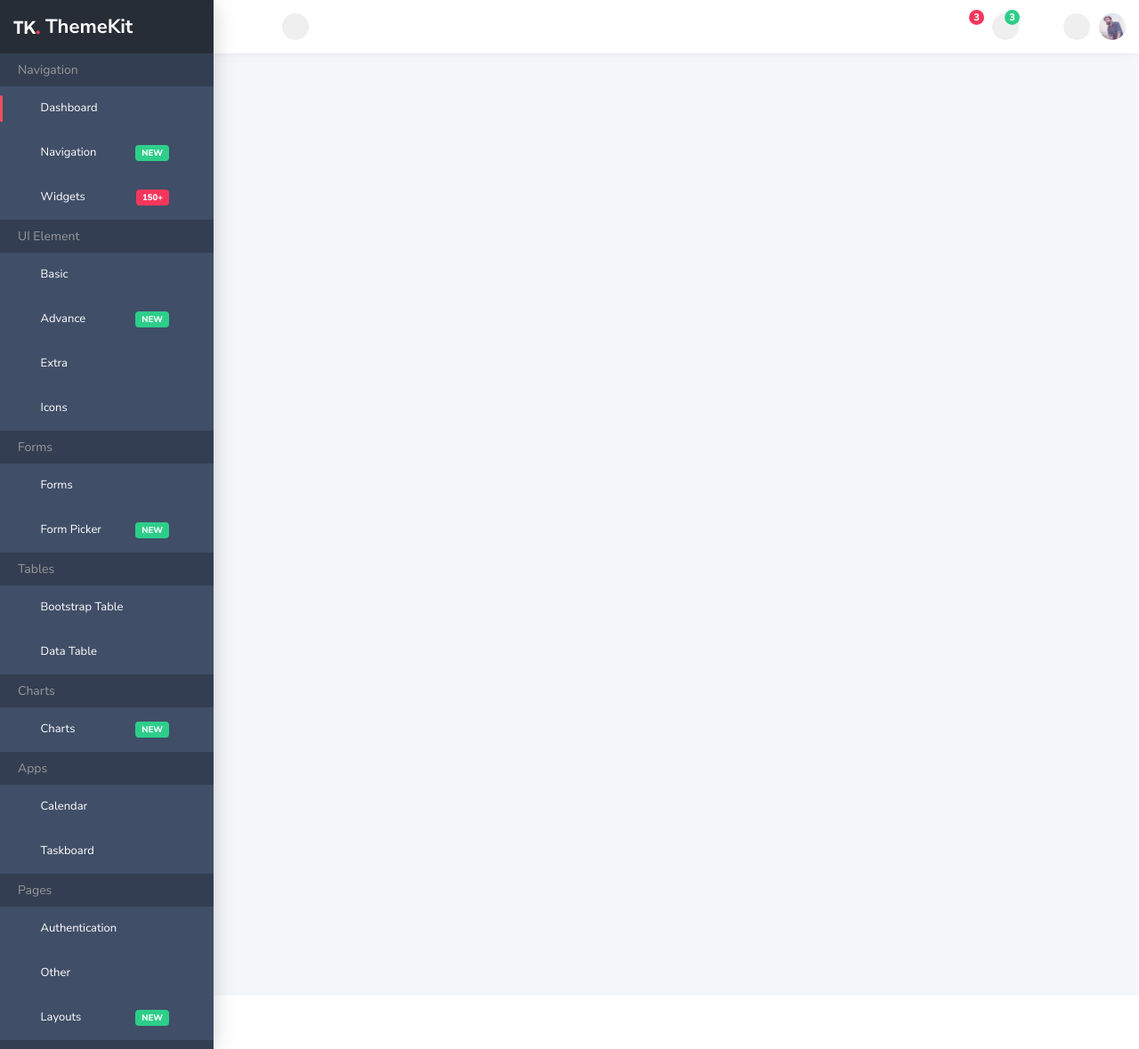
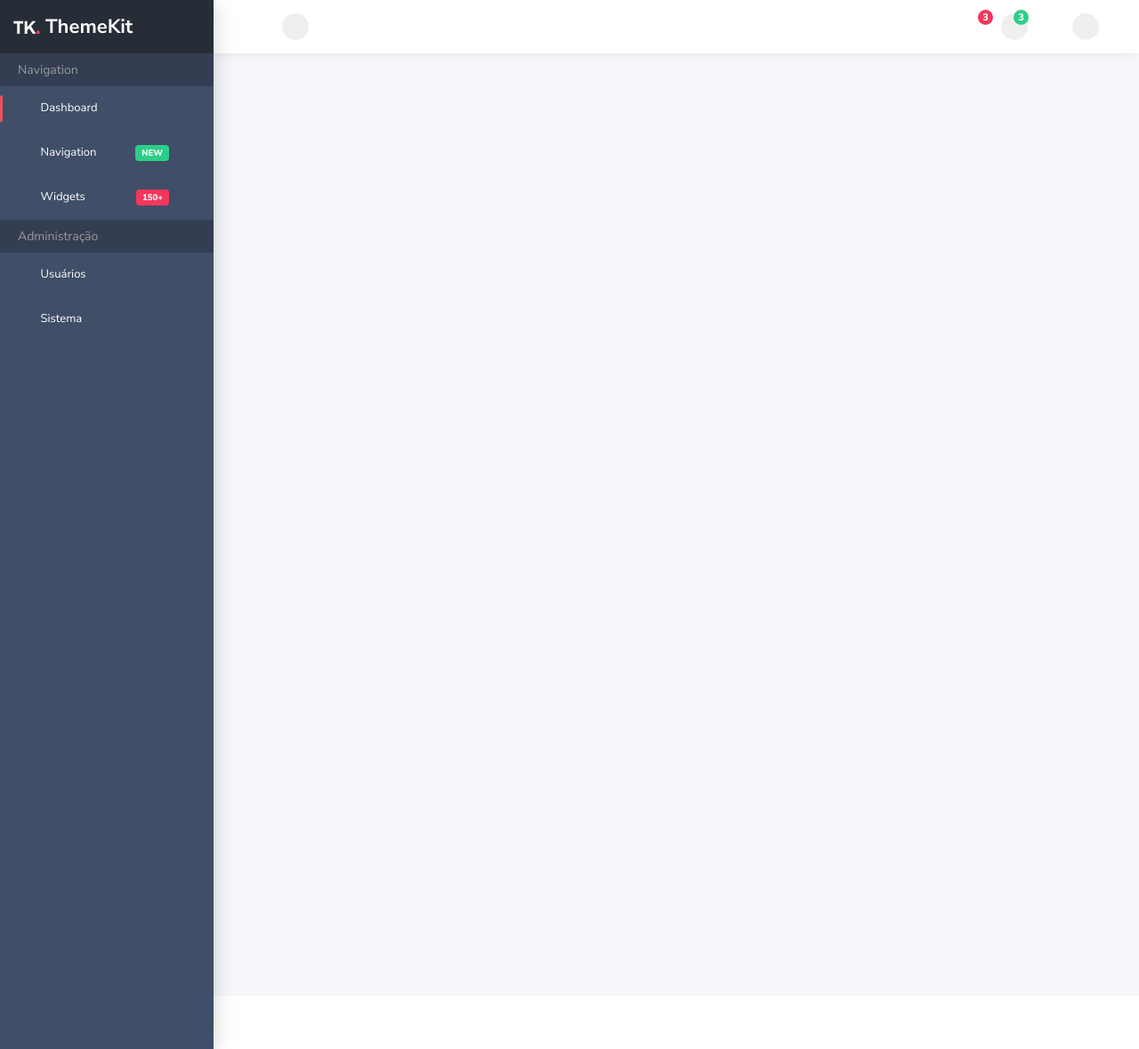
Before and after one commit to felixvicent/parksystem, a CodeIgniter app: page /parksystem/index.php/home/index in a window 1280 px wide. Shown: the whole page at 89% size. Run offline with CodeIgniter, Linux system fonts and the light colour scheme; the visitor is signed in with stand-in values (Sample User, id 1); some web fonts are replaced.

Commit message:
Create sistema table, refact navbar and sidebar

```diff
--- a/application/views/layout/navbar.php
+++ b/application/views/layout/navbar.php
@@ -69,16 +69,12 @@
         </div>
         <button type="button" class="nav-link ml-10" id="apps_modal_btn" data-toggle="modal" data-target="#appsModal"><i class="ik ik-grid"></i></button>
         <div class="dropdown">
-          <a class="dropdown-toggle" href="#" id="userDropdown" role="button" data-toggle="dropdown" aria-haspopup="true" aria-expanded="false"><img class="avatar" src="img/user.jpg" alt=""></a>
+          <a class="dropdown-toggle" href="#" id="userDropdown" role="button" data-toggle="dropdown" aria-haspopup="true" aria-expanded="false"><i class="ik ik-user ik-2x"></i></a>
           <div class="dropdown-menu dropdown-menu-right" aria-labelledby="userDropdown">
-            <a class="dropdown-item" href="profile.html"><i class="ik ik-user dropdown-icon"></i> Profile</a>
-            <a class="dropdown-item" href="#"><i class="ik ik-settings dropdown-icon"></i> Settings</a>
-            <a class="dropdown-item" href="#"><span class="float-right"><span class="badge badge-primary">6</span></span><i class="ik ik-mail dropdown-icon"></i> Inbox</a>
-            <a class="dropdown-item" href="#"><i class="ik ik-navigation dropdown-icon"></i> Message</a>
-            <a class="dropdown-item" href="login.html"><i class="ik ik-power dropdown-icon"></i> Logout</a>
+            <a class="dropdown-item" href="profile.html"><i class="ik ik-user dropdown-icon"></i> Perfil</a>
+            <a class="dropdown-item" href="<?php echo base_url('login/logout') ?>"><i class="ik ik-power dropdown-icon"></i> Logout</a>
           </div>
         </div>
-
       </div>
     </div>
   </div>
--- a/application/views/layout/sidebar.php
+++ b/application/views/layout/sidebar.php
@@ -29,121 +29,13 @@
             <a href="pages/widget-chart.html" class="menu-item">Chart Widget</a>
           </div>
         </div>
-        <div class="nav-lavel">UI Element</div>
-        <div class="nav-item has-sub">
-          <a href="#"><i class="ik ik-box"></i><span>Basic</span></a>
-          <div class="submenu-content">
-            <a href="pages/ui/alerts.html" class="menu-item">Alerts</a>
-            <a href="pages/ui/badges.html" class="menu-item">Badges</a>
-            <a href="pages/ui/buttons.html" class="menu-item">Buttons</a>
-            <a href="pages/ui/navigation.html" class="menu-item">Navigation</a>
-          </div>
-        </div>
-        <div class="nav-item has-sub">
-          <a href="#"><i class="ik ik-gitlab"></i><span>Advance</span> <span class="badge badge-success">New</span></a>
-          <div class="submenu-content">
-            <a href="pages/ui/modals.html" class="menu-item">Modals</a>
-            <a href="pages/ui/notifications.html" class="menu-item">Notifications</a>
-            <a href="pages/ui/carousel.html" class="menu-item">Slider</a>
-            <a href="pages/ui/range-slider.html" class="menu-item">Range Slider</a>
-            <a href="pages/ui/rating.html" class="menu-item">Rating</a>
-          </div>
-        </div>
-        <div class="nav-item has-sub">
-          <a href="#"><i class="ik ik-package"></i><span>Extra</span></a>
-          <div class="submenu-content">
-            <a href="pages/ui/session-timeout.html" class="menu-item">Session Timeout</a>
-          </div>
+
+        <div class="nav-lavel">Administração</div>
+        <div class="nav-item">
+          <a href="<?php echo base_url('users') ?>"><i class="ik ik-users"></i><span>Usuários</span></a>
         </div>
         <div class="nav-item">
-          <a href="pages/ui/icons.html"><i class="ik ik-command"></i><span>Icons</span></a>
-        </div>
-        <div class="nav-lavel">Forms</div>
-        <div class="nav-item has-sub">
-          <a href="#"><i class="ik ik-edit"></i><span>Forms</span></a>
-          <div class="submenu-content">
-            <a href="pages/form-components.html" class="menu-item">Components</a>
-            <a href="pages/form-addon.html" class="menu-item">Add-On</a>
-            <a href="pages/form-advance.html" class="menu-item">Advance</a>
-          </div>
-        </div>
-        <div class="nav-item">
-          <a href="pages/form-picker.html"><i class="ik ik-terminal"></i><span>Form Picker</span> <span class="badge badge-success">New</span></a>
-        </div>
-
-        <div class="nav-lavel">Tables</div>
-        <div class="nav-item">
-          <a href="pages/table-bootstrap.html"><i class="ik ik-credit-card"></i><span>Bootstrap Table</span></a>
-        </div>
-        <div class="nav-item">
-          <a href="pages/table-datatable.html"><i class="ik ik-inbox"></i><span>Data Table</span></a>
-        </div>
-
-        <div class="nav-lavel">Charts</div>
-        <div class="nav-item has-sub">
-          <a href="#"><i class="ik ik-pie-chart"></i><span>Charts</span> <span class="badge badge-success">New</span></a>
-          <div class="submenu-content">
-            <a href="pages/charts-chartist.html" class="menu-item active">Chartist</a>
-            <a href="pages/charts-flot.html" class="menu-item">Flot</a>
-            <a href="pages/charts-knob.html" class="menu-item">Knob</a>
-            <a href="pages/charts-amcharts.html" class="menu-item">Amcharts</a>
-          </div>
-        </div>
-
-        <div class="nav-lavel">Apps</div>
-        <div class="nav-item">
-          <a href="pages/calendar.html"><i class="ik ik-calendar"></i><span>Calendar</span></a>
-        </div>
-        <div class="nav-item">
-          <a href="pages/taskboard.html"><i class="ik ik-server"></i><span>Taskboard</span></a>
-        </div>
-
-        <div class="nav-lavel">Pages</div>
-
-        <div class="nav-item has-sub">
-          <a href="#"><i class="ik ik-lock"></i><span>Authentication</span></a>
-          <div class="submenu-content">
-            <a href="pages/login.html" class="menu-item">Login</a>
-            <a href="pages/register.html" class="menu-item">Register</a>
-            <a href="pages/forgot-password.html" class="menu-item">Forgot Password</a>
-          </div>
-        </div>
-        <div class="nav-item has-sub">
-          <a href="#"><i class="ik ik-file-text"></i><span>Other</span></a>
-          <div class="submenu-content">
-            <a href="pages/profile.html" class="menu-item">Profile</a>
-            <a href="pages/invoice.html" class="menu-item">Invoice</a>
-          </div>
-        </div>
-        <div class="nav-item">
-          <a href="pages/layouts.html"><i class="ik ik-layout"></i><span>Layouts</span><span class="badge badge-success">New</span></a>
-        </div>
-        <div class="nav-lavel">Other</div>
-        <div class="nav-item has-sub">
-          <a href="javascript:void(0)"><i class="ik ik-list"></i><span>Menu Levels</span></a>
-          <div class="submenu-content">
-            <a href="javascript:void(0)" class="menu-item">Menu Level 2.1</a>
-            <div class="nav-item has-sub">
-              <a href="javascript:void(0)" class="menu-item">Menu Level 2.2</a>
-              <div class="submenu-content">
-                <a href="javascript:void(0)" class="menu-item">Menu Level 3.1</a>
-              </div>
-            </div>
-            <a href="javascript:void(0)" class="menu-item">Menu Level 2.3</a>
-          </div>
-        </div>
-        <div class="nav-item">
-          <a href="javascript:void(0)" class="disabled"><i class="ik ik-slash"></i><span>Disabled Menu</span></a>
-        </div>
-        <div class="nav-item">
-          <a href="javascript:void(0)"><i class="ik ik-award"></i><span>Sample Page</span></a>
-        </div>
-        <div class="nav-lavel">Support</div>
-        <div class="nav-item">
-          <a href="javascript:void(0)"><i class="ik ik-monitor"></i><span>Documentation</span></a>
-        </div>
-        <div class="nav-item">
-          <a href="javascript:void(0)"><i class="ik ik-help-circle"></i><span>Submit Issue</span></a>
+          <a href="<?php echo base_url('sistema') ?>"><i class="ik ik-settings"></i><span>Sistema</span></a>
         </div>
       </nav>
     </div>
```
Also changed, not shown: application/controllers/Sistema.php (added, +26 -0 lines), parksystem.sql (+61 -8 lines).
